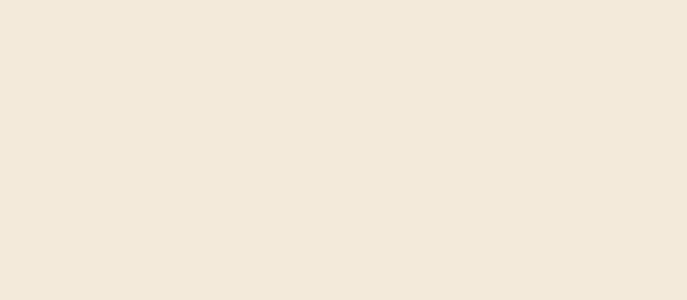
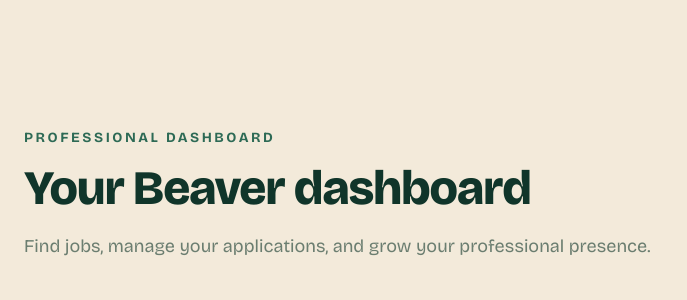
Before and after one commit to ghalox2003/Beaver, a React (Vite) app: page /professional in a window 1280 px wide. Before the commit this address had no page. Shown: the top 300 px of the page, without its empty margins (0-687 px from the left). Built offline with nearby package versions, Linux system fonts and the light colour scheme.

Commit message:
feat: add professional routes

```diff
--- a/src/App.tsx
+++ b/src/App.tsx
@@ -8,6 +8,10 @@ import LandingPage from './pages/LandingPage'
 import LoginPage from './pages/LoginPage'
 import MarketplacePage from './pages/MarketplacePage'
 import NewJobPage from './pages/NewJobPage'
+import ProfessionalApplicationsPage from './pages/ProfessionalApplicationsPage'
+import ProfessionalDashboardPage from './pages/ProfessionalDashboardPage'
+import ProfessionalJobsPage from './pages/ProfessionalJobsPage'
+import ProfessionalProfilePage from './pages/ProfessionalProfilePage'
 import ProfessionalsPage from './pages/ProfessionalsPage'
 import SignupPage from './pages/SignupPage'
 
@@ -32,6 +36,17 @@ function App() {
           path="/client/professionals"
           element={<ClientProfessionalsPage />}
         />
+
+        <Route path="/professional" element={<ProfessionalDashboardPage />} />
+        <Route path="/professional/jobs" element={<ProfessionalJobsPage />} />
+        <Route
+          path="/professional/applications"
+          element={<ProfessionalApplicationsPage />}
+        />
+        <Route
+          path="/professional/profile"
+          element={<ProfessionalProfilePage />}
+        />
       </Routes>
     </BrowserRouter>
   )
--- /dev/null
+++ b/src/pages/ProfessionalApplicationsPage.tsx
@@ -0,0 +1,19 @@
+function ProfessionalApplicationsPage() {
+  return (
+    <main className="min-h-screen bg-cream px-6 py-32 text-forest-900">
+      <div className="mx-auto max-w-7xl">
+        <p className="text-sm font-bold uppercase tracking-[0.18em] text-forest-700">
+          Applications
+        </p>
+        <h1 className="mt-4 text-5xl font-extrabold tracking-tight">
+          Your applications
+        </h1>
+        <p className="mt-5 max-w-2xl text-lg text-forest-900/60">
+          Track the jobs you have applied to and the proposals you have sent.
+        </p>
+      </div>
+    </main>
+  )
+}
+
+export default ProfessionalApplicationsPage
--- /dev/null
+++ b/src/pages/ProfessionalDashboardPage.tsx
@@ -0,0 +1,20 @@
+function ProfessionalDashboardPage() {
+  return (
+    <main className="min-h-screen bg-cream px-6 py-32 text-forest-900">
+      <div className="mx-auto max-w-7xl">
+        <p className="text-sm font-bold uppercase tracking-[0.18em] text-forest-700">
+          Professional dashboard
+        </p>
+        <h1 className="mt-4 text-5xl font-extrabold tracking-tight">
+          Your Beaver dashboard
+        </h1>
+        <p className="mt-5 max-w-2xl text-lg text-forest-900/60">
+          Find jobs, manage your applications, and grow your professional
+          presence.
+        </p>
+      </div>
+    </main>
+  )
+}
+
+export default ProfessionalDashboardPage
--- /dev/null
+++ b/src/pages/ProfessionalJobsPage.tsx
@@ -0,0 +1,19 @@
+function ProfessionalJobsPage() {
+  return (
+    <main className="min-h-screen bg-cream px-6 py-32 text-forest-900">
+      <div className="mx-auto max-w-7xl">
+        <p className="text-sm font-bold uppercase tracking-[0.18em] text-forest-700">
+          Open jobs
+        </p>
+        <h1 className="mt-4 text-5xl font-extrabold tracking-tight">
+          Find work
+        </h1>
+        <p className="mt-5 max-w-2xl text-lg text-forest-900/60">
+          Browse jobs posted by people looking for skilled professionals.
+        </p>
+      </div>
+    </main>
+  )
+}
+
+export default ProfessionalJobsPage
--- /dev/null
+++ b/src/pages/ProfessionalProfilePage.tsx
@@ -0,0 +1,20 @@
+function ProfessionalProfilePage() {
+  return (
+    <main className="min-h-screen bg-cream px-6 py-32 text-forest-900">
+      <div className="mx-auto max-w-4xl">
+        <p className="text-sm font-bold uppercase tracking-[0.18em] text-forest-700">
+          Professional profile
+        </p>
+        <h1 className="mt-4 text-5xl font-extrabold tracking-tight">
+          Your profile
+        </h1>
+        <p className="mt-5 max-w-2xl text-lg text-forest-900/60">
+          Manage your trade, experience, services, and public professional
+          profile.
+        </p>
+      </div>
+    </main>
+  )
+}
+
+export default ProfessionalProfilePage
```
Also changed, not shown: 1 other file (tests, documents, lock files or other folders).
